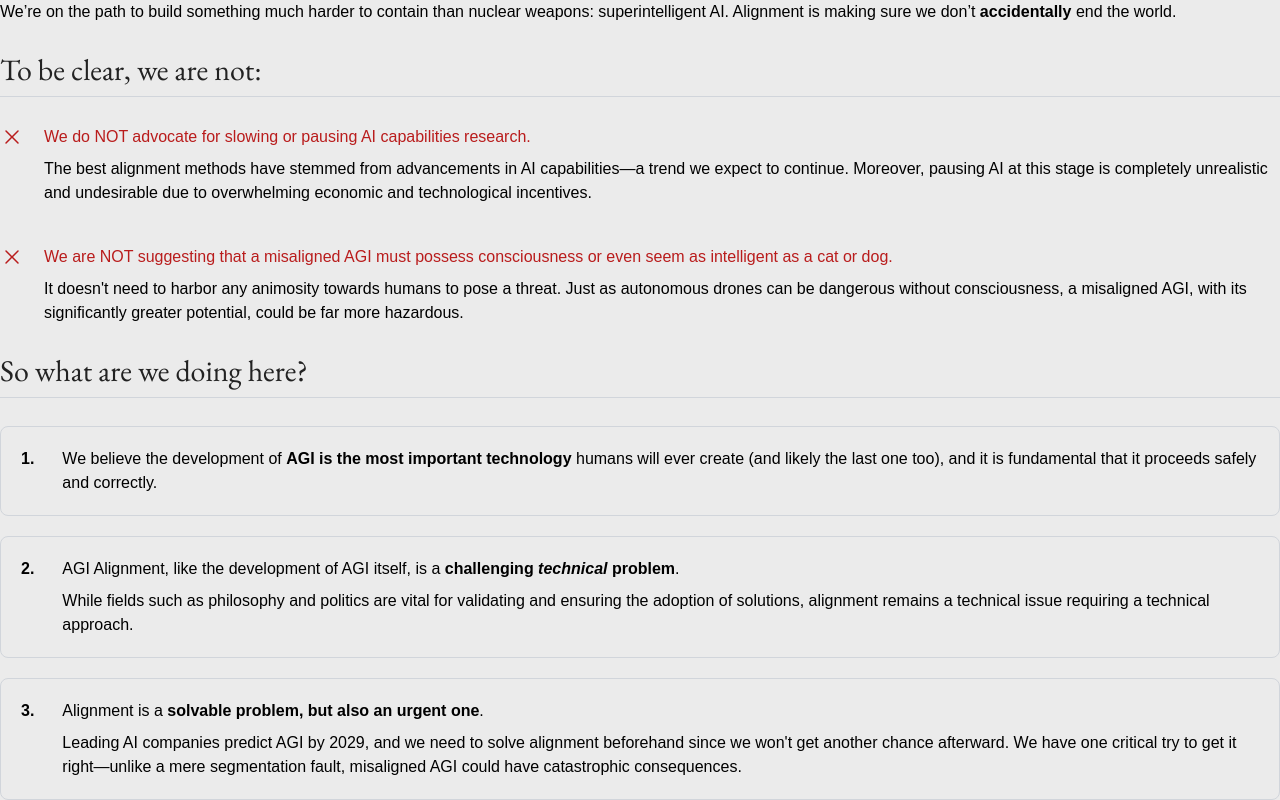
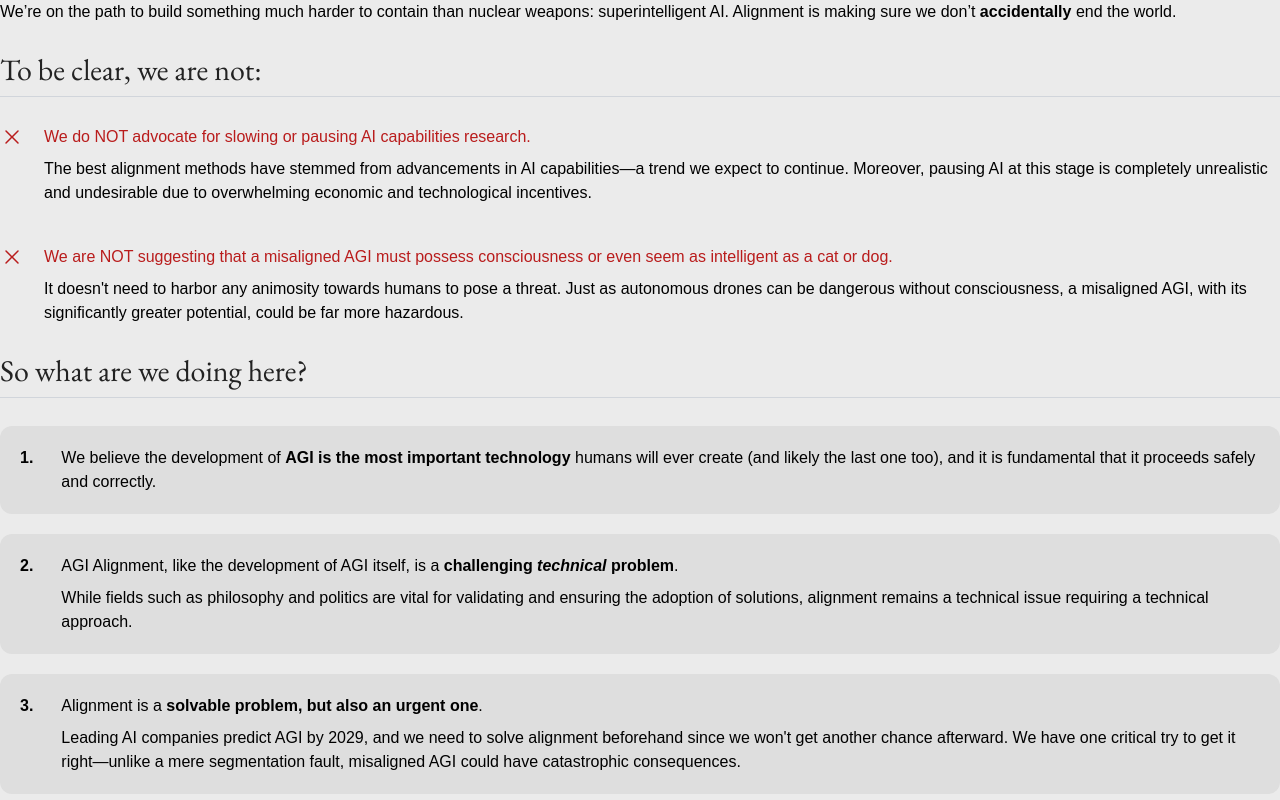
Before and after one commit to masonwang025/alignment-guide, a Next.js app: page /introduction in a window 1280 px wide. Shown: the part 462-1262 px from the top of the page. Built offline with nearby package versions, Linux system fonts and the light colour scheme.

Commit message:
something shareable ;)))))

```diff
--- a/src/components/intro/Value.tsx
+++ b/src/components/intro/Value.tsx
@@ -1,12 +1,10 @@
-function Value({ iconComponent, children }: { iconComponent: React.ReactNode, children: React.ReactNode }) {
-    return (<div className='border border-gray-300 rounded-lg p-5 spacing-y-5 horizontal'>
-        <span className='font-bold mr-5'>
-            {iconComponent}
-        </span>
-        <div className='space-y-2'>
-            {children}
+function Value({ iconComponent, children }: { iconComponent: React.ReactNode; children: React.ReactNode }) {
+    return (
+        <div className='bg-accent-400 rounded-xl p-5 spacing-y-5 horizontal'>
+            <span className='font-bold mr-5'>{iconComponent}</span>
+            <div className='space-y-2'>{children}</div>
         </div>
-    </div>);
+    );
 }
 
 export default Value;
```
